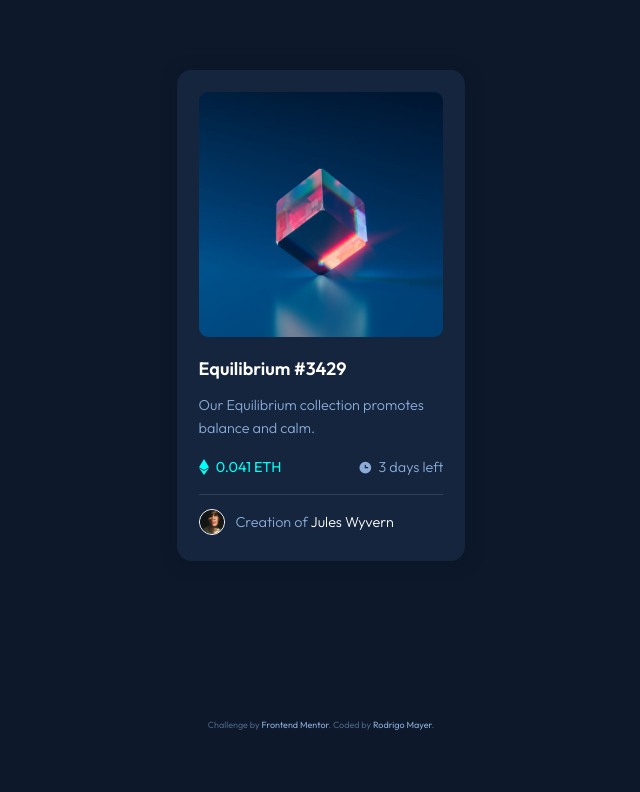
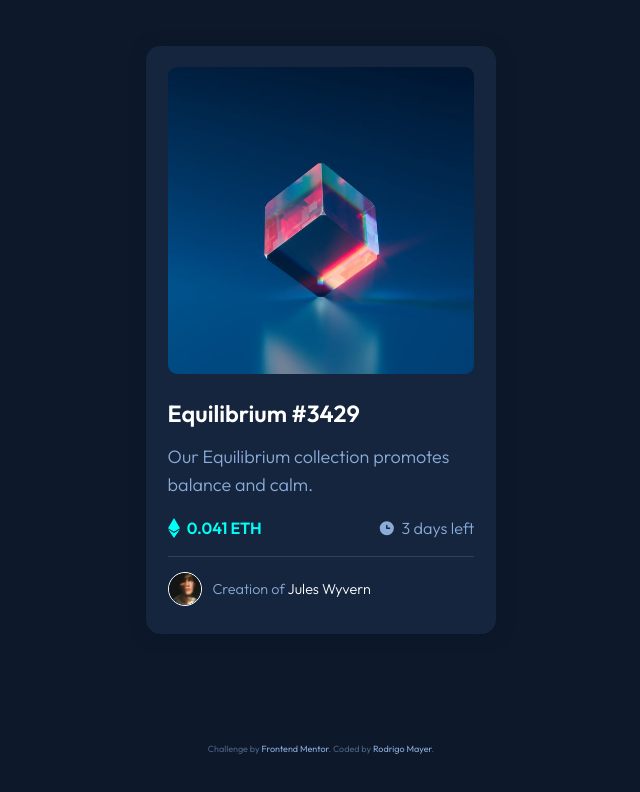
Before and after one commit to r-mayer/nft-preview-card-component, a plain HTML site: page index.html in a window 1280 px wide. Shown: the whole page, without its empty margins (319-959 px from the left). Drawn offline with Linux system fonts and the light colour scheme.

Commit message:
changed the card width

```diff
--- a/style.css
+++ b/style.css
@@ -27,7 +27,7 @@ img {
 /* card container */
 
 .card {
-    width: 16rem;
+    width: 350px;
     border-radius: 0.8rem;
     padding: 1.2rem;
     background-color: hsl(216, 50%, 16%);
@@ -45,7 +45,7 @@ img {
     border-radius: 0.5rem;
     overflow: hidden;
     position: relative;
-    margin-bottom: 1rem;
+    margin-bottom: 1.4rem;
     cursor: pointer;
 }
 
@@ -83,7 +83,6 @@ img {
 /* card info content */
 
 .card-title {
-    font-size: 1.1rem;
     width: 100%;
     margin-bottom: 0.8rem;
     font-weight: 600;
@@ -91,6 +90,7 @@ img {
 
 .card-title a {
     text-decoration: none;
+    font-size: 1.3rem;
     color:hsl(0, 0%, 100%);
     transition: 0.3s;
 }
@@ -103,7 +103,7 @@ img {
     margin-bottom: 1rem;
     color: hsl(215, 51%, 70%);
     font-weight: 300;
-    font-size: 0.8rem;
+    font-size: 1rem;
     line-height: 1.6;
 }
 
@@ -119,23 +119,23 @@ img {
 }
 
 .card-price .text, .card-counting .text {
-   font-size: 0.8rem;
+   font-size: 0.9rem;
    font-weight: 300;
    color: hsl(215, 51%, 70%);
 }
 
 .card-price .text {
     color: hsl(178, 100%, 50%);
-    font-weight: 400;
+    font-weight: 600;
 }
 
 .card-price img {
-    width: 10px;
+    width: 12px;
     margin-right: 0.4rem;
 }
 
 .card-counting img {
-    width: 15px;
+    width: 18px;
     margin-right: 0.3rem;
 }
 
@@ -149,12 +149,13 @@ img {
     width: 100%;
     justify-content: flex-start;
     position: relative;
+    margin-bottom: 0.2rem;
     padding: 0.8rem 0 0.2rem 0;
     border-top: 1px solid hsl(215, 32%, 27%);
 }
 
 .card-footer img {
-    width: 26px;
+    width: 34px;
     margin-right: 0.6rem;
     border: 1px solid white;
     border-radius: 50%;
```
